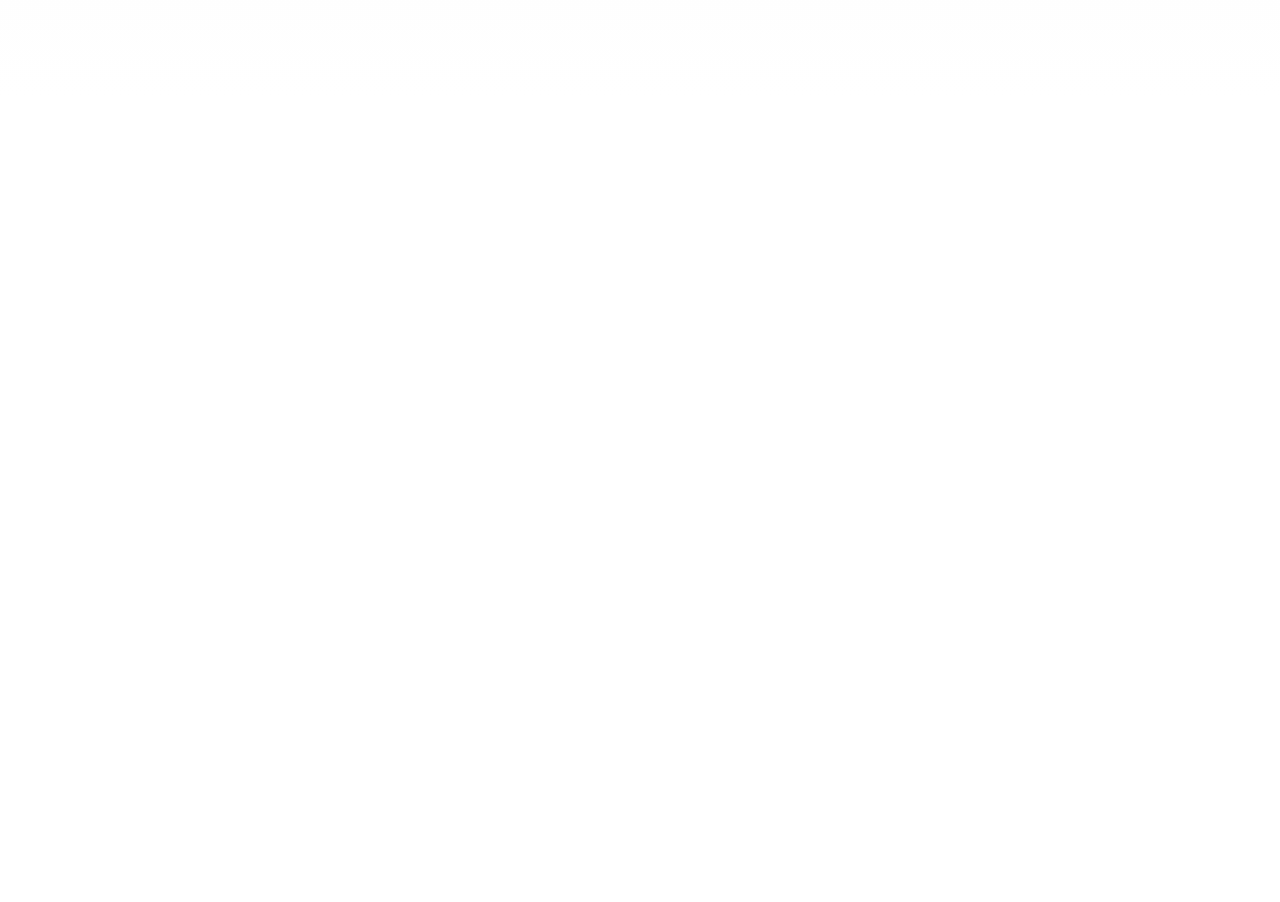
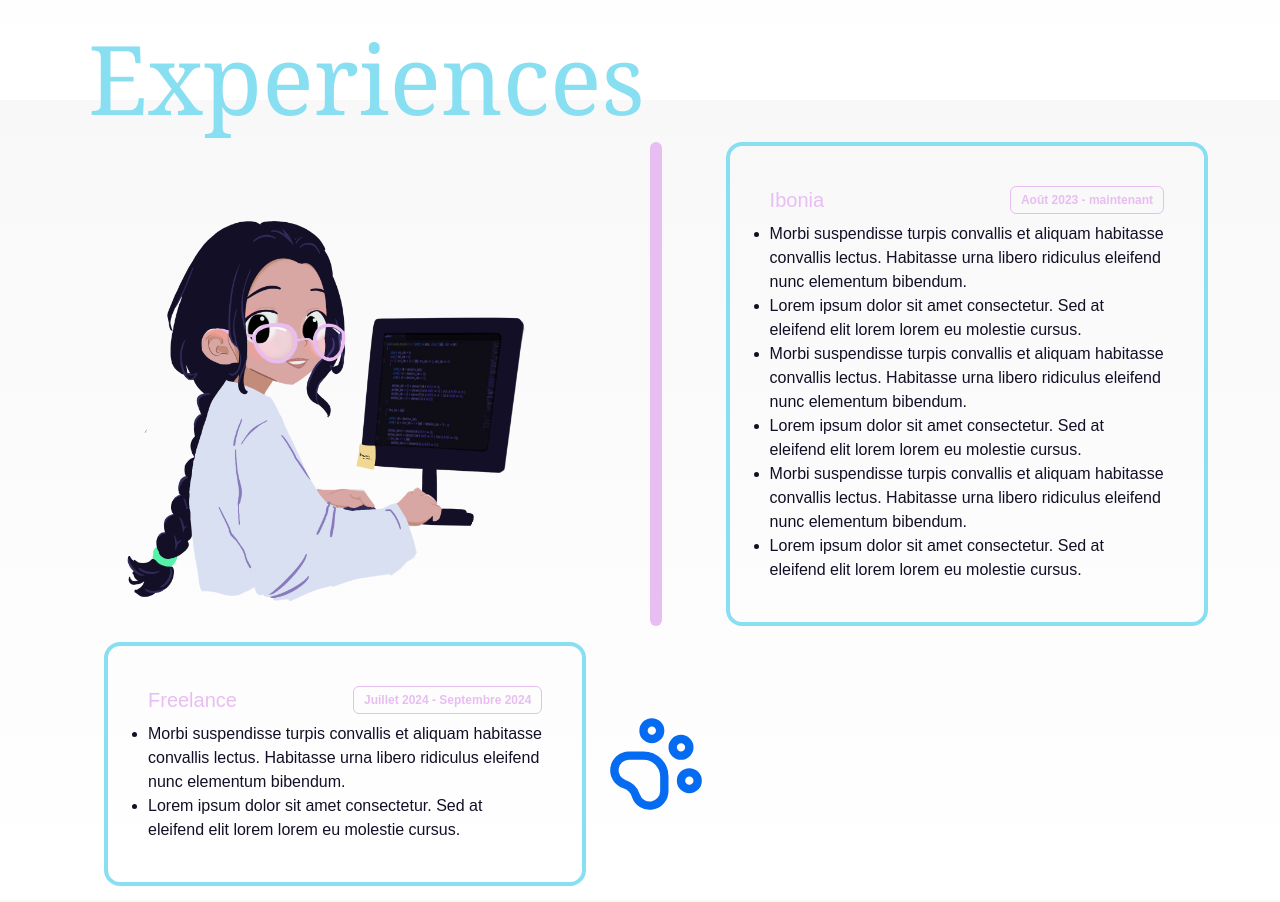
Before and after one commit to MendrikaNyAina/portfolio, a Next.js app: page / in a window 1280 px wide. Shown: the part 700-1602 px from the top of the page. Before the commit the page ends 800 px from the top, so only its background shows below. Built offline with nearby package versions, Linux system fonts and the light colour scheme.

Commit message:
section experience

```diff
--- /dev/null
+++ b/app/_components/CardXp.tsx
@@ -0,0 +1,29 @@
+import { Badge } from "@/components/ui/badge";
+import { Props } from "../_interface/BasicProps";
+import TypographyH3 from "./TypographyH3";
+
+/* eslint-disable react/react-in-jsx-scope */
+type CardXpProps = {
+    content: {
+        title: string;
+        date: string;
+        description: string[];
+    },
+
+} & Props
+export const CardXp = (props: CardXpProps) => {
+    return (
+        <div className={"rounded-2xl border-4 border-solid border-primary p-10 " + (props.className?props.className:"")} >
+            <div className="flex justify-between pb-2 ">
+                <TypographyH3 className="text-xl">{props.content.title} </TypographyH3>
+                <Badge variant="outline" className="text-secondary">{props.content.date} </Badge>
+            </div>
+            <ul className="list-disc text-base">
+                {props.content.description.map((txt, cle) => {
+                    return (<li key={cle}>{txt} </li>);
+                })}
+            </ul>
+            {props.children}
+        </div>
+    )
+}
--- a/app/_components/Header.tsx
+++ b/app/_components/Header.tsx
@@ -15,7 +15,7 @@
 export const Header = () => {
     const desc = content();
     return (
-        <header className="fixed left-0 top-0 m-auto flex w-full items-center justify-between px-4">
+        <header className="fixed left-0 top-0 z-10 m-auto flex w-full items-center justify-between px-4 backdrop-blur-md">
             <div className="flex items-center">
                 <Logo></Logo>
                 <div>
--- a/app/_components/Section.tsx
+++ b/app/_components/Section.tsx
@@ -6,7 +6,7 @@
 
 export const Section=(props:Props)=>{
     return (
-        <section className={"m-auto flex w-full px-12 "+props.className}>
+        <section className={"m-auto w-full px-12 max-w-[1200px] "+props.className}>
             {props.children}
         </section>
     )
--- a/app/_components/SectionAbout.tsx
+++ b/app/_components/SectionAbout.tsx
@@ -17,7 +17,7 @@
 
     const desc = content();
     return (
-        <Section className="grid max-w-[1200px] grid-cols-2 items-center justify-center pt-7">
+        <Section className=" mb-28 grid grid-cols-2 items-center justify-center pt-7 ">
             <div className="relative h-[510px]" >
                 <TypographyH1 className="pl-10 pt-6 leading-[0.65]">
                     <span className="block">{desc.lastname} </span>
--- /dev/null
+++ b/app/_components/SectionExperience.tsx
@@ -0,0 +1,42 @@
+"use client"
+import { PawPrint } from "lucide-react";
+import { useTheme } from "next-themes";
+import { content } from "../_contents/content";
+import { CardXp } from "./CardXp";
+import { SectionWithTitle } from "./SectionWithTitle";
+/* eslint-disable react/react-in-jsx-scope */
+export const SectionExperience = () => {
+    const { theme } = useTheme();
+
+    const pic2 = theme !== 'dark'
+        ? { src: "/img/picprofil2_light.png", alt: "Pic2 light" }
+        : { src: "/img/picprofil2_dark.png", alt: "Pic2 dark" };
+
+    const desc = content();
+    return (<SectionWithTitle title={desc.menuItem.experience} >
+        <div className={`grid grid-cols-[45%_10%_45%] ${"grid-rows-" + (desc.experienceInfo.length)} gap-4 p-4`}>
+            <div key="lambda" className="relative">
+                <img src={pic2.src} alt={pic2.alt} className="absolute bottom-0" />
+            </div>
+            <div className={`${"row-span-" + (desc.experienceInfo.length)} flex items-center justify-center `}>
+                <div className="h-full w-3 rounded-lg bg-secondary"></div>
+            </div>
+
+            {desc.experienceInfo.map((elt, key) => {
+                console.log(key % 2)
+                if (key == 0) {
+                    return <CardXp key={key} content={elt}></CardXp>;
+                } else if (key % 2 == 0) {
+                    return <><div key={key + "a"}></div> <CardXp key={key} content={elt}></CardXp></>
+                } else {
+                    return <>
+                        <CardXp key={key} content={elt}></CardXp>
+                        <div key={key + "b"} className="flex items-center justify-center"><PawPrint size={100} className="text-accent-foreground"></PawPrint></div>
+                    </>
+                }
+            }
+            )}
+
+        </div>
+    </SectionWithTitle>)
+}
--- /dev/null
+++ b/app/_components/SectionWithTitle.tsx
@@ -0,0 +1,14 @@
+/* eslint-disable react/react-in-jsx-scope */
+import { Props } from "../_interface/BasicProps";
+import { Section } from "./Section";
+import TypographyH1 from "./TypographyH1";
+type SectionProps={
+    title:string;
+} & Props
+
+export const SectionWithTitle=(props:SectionProps )=>{
+    return (<Section className={props.className}>
+        <TypographyH1 >{props.title} </TypographyH1>
+        {props.children}
+    </Section>)
+}
--- /dev/null
+++ b/app/_components/TypographyH3.tsx
@@ -0,0 +1,10 @@
+import { Props } from "../_interface/BasicProps";
+
+/* eslint-disable react/react-in-jsx-scope */
+export default function TypographyH3(props:Props) {
+    return (
+      <h3 className={"scroll-m-20 text-2xl text-secondary "+props.className}>
+        {props.children}
+      </h3>
+    )
+  }
--- a/app/_contents/fr_content.ts
+++ b/app/_contents/fr_content.ts
@@ -16,8 +16,9 @@
     descriptiveText:"Lorem ipsum dolor sit amet consectetur. Sed at eleifend elit lorem lorem eu molestie cursus. Aliquam ullamcorper venenatis quis imperdiet fusce quis pulvinar. Vehicula dignissim elit nec orci fusce vestibulum est. Nisl dictumst congue netus vitae mauris nulla duis enim. Ultrices massa placerat nec risus mauris cursus blandit vitae. Nec ultrices faucibus eu pellentesque arcu vitae eget. Morbi nibh egestas faucibus ipsum tempus. Bibendum vitae arcu nunc nec imperdiet in tellus. Nisl ridiculus vulputate aliquam arcu maecenas adipiscing. Morbi suspendisse turpis convallis et aliquam habitasse convallis lectus. Habitasse urna libero ridiculus eleifend nunc elementum bibendum.",
     downloadCV:"Télécharger mon cv",
     experienceInfo:[
-        { title:"Ibonia", date:"Août 2023 - maintenant", description:["",""]},
-        { title:"Freelance", data:"Juillet 2024 - Septembre 2024", description:["",""]}
+        { title:"Ibonia", date:"Août 2023 - maintenant", description:["Morbi suspendisse turpis convallis et aliquam habitasse convallis lectus. Habitasse urna libero ridiculus eleifend nunc elementum bibendum.","Lorem ipsum dolor sit amet consectetur. Sed at eleifend elit lorem lorem eu molestie cursus.","Morbi suspendisse turpis convallis et aliquam habitasse convallis lectus. Habitasse urna libero ridiculus eleifend nunc elementum bibendum.","Lorem ipsum dolor sit amet consectetur. Sed at eleifend elit lorem lorem eu molestie cursus.","Morbi suspendisse turpis convallis et aliquam habitasse convallis lectus. Habitasse urna libero ridiculus eleifend nunc elementum bibendum.","Lorem ipsum dolor sit amet consectetur. Sed at eleifend elit lorem lorem eu molestie cursus."]},
+        { title:"Freelance", date:"Juillet 2024 - Septembre 2024", description:["Morbi suspendisse turpis convallis et aliquam habitasse convallis lectus. Habitasse urna libero ridiculus eleifend nunc elementum bibendum.","Lorem ipsum dolor sit amet consectetur. Sed at eleifend elit lorem lorem eu molestie cursus."]},
+
     ],
     projectInfo:[
         {title:"Scaffold",photo: "", definition:"" ,how:"",githubLink:""},
--- a/app/layout.tsx
+++ b/app/layout.tsx
@@ -27,7 +27,7 @@
     <html lang="en">
       <body>
         <ThemeProvider>
-          <div className={`${jost.variable} h-dvh bg-gradient-to-b from-background1 to-background2 bg-cover bg-no-repeat font-jost`}>
+          <div className={`${jost.variable}h-dvh bg-gradient-to-b from-background1 to-background2 bg-cover bg-fixed bg-no-repeat font-jost`}>
             {children}
           </div>
         </ThemeProvider>
--- a/app/page.tsx
+++ b/app/page.tsx
@@ -2,6 +2,7 @@
 
 import { Header } from "./_components/Header";
 import { SectionAbout } from "./_components/SectionAbout";
+import { SectionExperience } from "./_components/SectionExperience";
 
 export default function Home() {
   return (
@@ -9,7 +10,8 @@
       <Header></Header>
       <main className="pt-20">
 
-        <SectionAbout></SectionAbout>
+        <SectionAbout />
+        <SectionExperience />
       </main>
     </div>
   );
--- /dev/null
+++ b/components/ui/badge.tsx
@@ -0,0 +1,36 @@
+import * as React from "react"
+import { cva, type VariantProps } from "class-variance-authority"
+
+import { cn } from "@/lib/utils"
+
+const badgeVariants = cva(
+  "inline-flex items-center rounded-md border px-2.5 py-0.5 text-xs font-semibold transition-colors focus:outline-none focus:ring-2 focus:ring-ring focus:ring-offset-2",
+  {
+    variants: {
+      variant: {
+        default:
+          "border-transparent bg-primary text-primary-foreground shadow hover:bg-primary/80",
+        secondary:
+          "border-transparent bg-secondary text-secondary-foreground hover:bg-secondary/80",
+        destructive:
+          "border-transparent bg-destructive text-destructive-foreground shadow hover:bg-destructive/80",
+        outline: "text-foreground",
+      },
+    },
+    defaultVariants: {
+      variant: "default",
+    },
+  }
+)
+
+export interface BadgeProps
+  extends React.HTMLAttributes<HTMLDivElement>,
+    VariantProps<typeof badgeVariants> {}
+
+function Badge({ className, variant, ...props }: BadgeProps) {
+  return (
+    <div className={cn(badgeVariants({ variant }), className)} {...props} />
+  )
+}
+
+export { Badge, badgeVariants }
```
